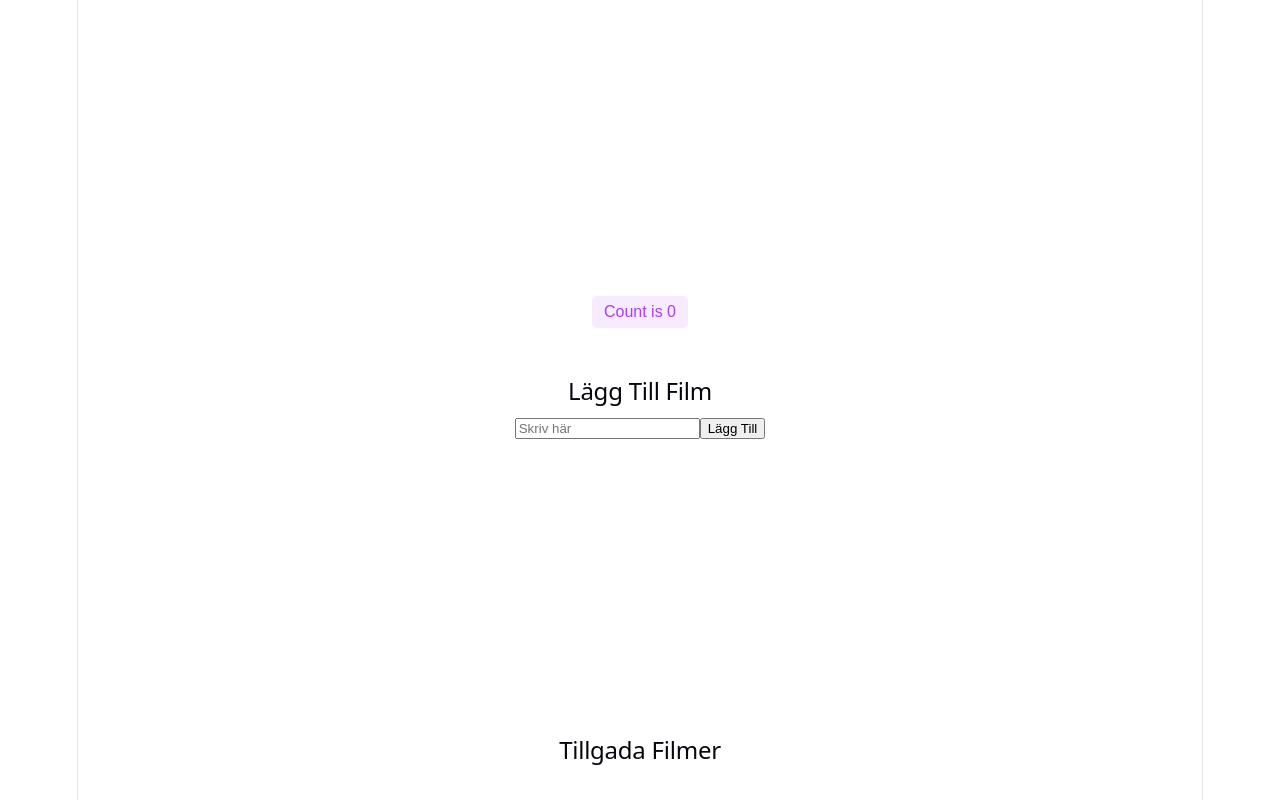
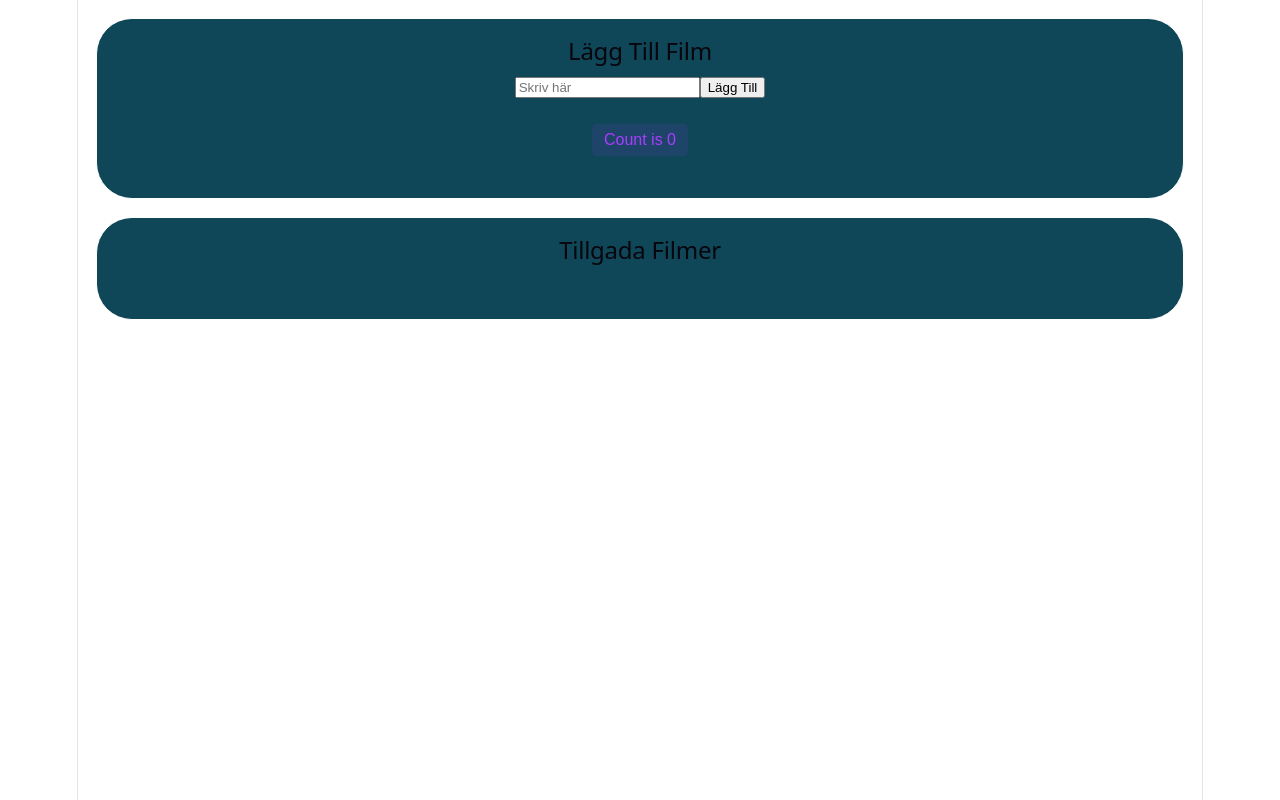
Before and after one commit to 04luknie-nemo/vue_asignment_1, a Vue app: page / in a window 1280 px wide. Built offline with nearby package versions, Linux system fonts and the light colour scheme.

Commit message:
Switched up the layout of movie title, plot, age and added the style classes

```diff
--- a/src/components/FirstPage.vue
+++ b/src/components/FirstPage.vue
@@ -33,10 +33,8 @@ window.movies = movies;
 </script>
 
 <template>
-  <section id="center">
-    <button type="button" class="counter" @click="count++">
-      Count is {{ count }}
-    </button>
+  <div class="page">
+    <section id="center" class="base-card">
       <form @submit.prevent="addMovie">
         <h2>Lägg Till Film</h2>
         <div>
@@ -44,13 +42,21 @@ window.movies = movies;
           <button type="submit">Lägg Till</button>
         </div>
       </form>
+      <button type="button" class="counter" @click="count++">
+        Count is {{ count }}
+      </button>
     </section>
-  <section>
+    <section class="lower-section base-card">
       <h2>Tillgada Filmer</h2>
       <ul>
-      <article>
-        <li v-for="movie in movies">Titel: {{ movie.title }} Release: {{ movie.year }} Plot: {{ movie.plot }}</li>
+        <li v-for="movie in movies">
+          <article class="movie-card base-card">
+            <p>Titel: {{ movie.title }}</p>
+            <p>Release: {{ movie.year }}</p>
+            <p>Plot: {{ movie.plot }}</p>
           </article>
+        </li>
       </ul>
     </section>
+  </div>
 </template>
```
Lines whose indentation alone changed are shown as unchanged.
